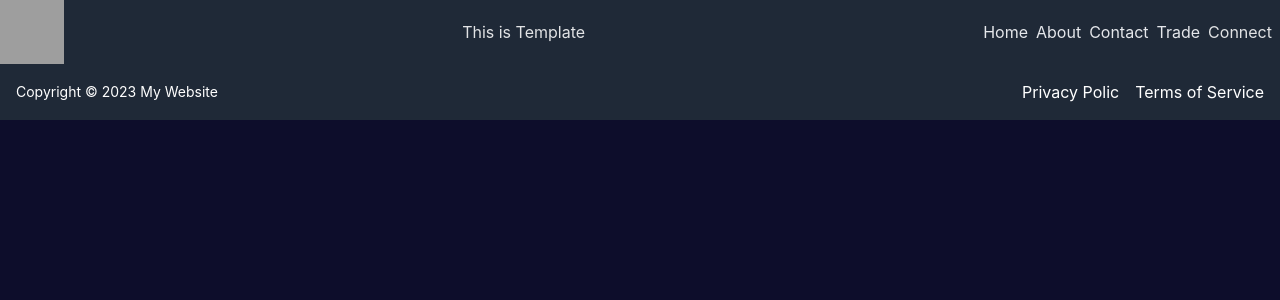
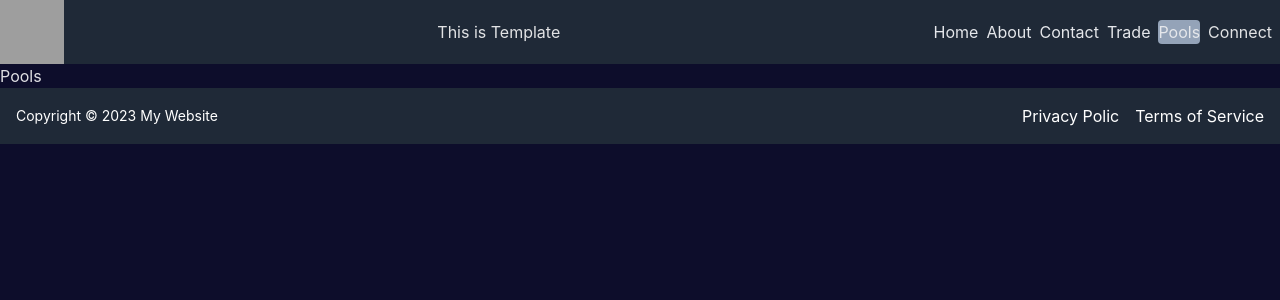
Before and after one commit to Block-Chain-Valley/boiler-jiho, a React (Vite) app in the folder frontend/: page /pools in a window 1280 px wide. Shown: the top 300 px of the page. Built offline with nearby package versions, Linux system fonts and the light colour scheme; grey boxes are pictures that could not be loaded.

Commit message:
update nav bar

```diff
--- a/frontend/src/App.tsx
+++ b/frontend/src/App.tsx
@@ -9,6 +9,7 @@ import Trade from "./pages/Trade";
 import ExchangePage from "./pages/Trade";
 import TradeBox from "./pages/Trade";
 import { useEffect } from "react";
+import Pools from "./pages/Pools";
 
 function App() {
   return (
@@ -19,6 +20,7 @@ function App() {
         <Route path="/about" element={<About />} />
         <Route path="/contact" element={<Contact />} />
         <Route path="/trade" element={<Trade />} />
+        <Route path="/pools" element={<Pools />} />
       </Routes>
       <Footer />
     </BrowserRouter>
--- a/frontend/src/components/NavBar.tsx
+++ b/frontend/src/components/NavBar.tsx
@@ -7,7 +7,7 @@ function NavBar() {
   const [mobileMenuOpen, setMobileMenuOpen] = useState(false);
   const location = useLocation();
 
-  const {account, chainId, connect, disconnect} = useConnectWallet();
+  const { account, chainId, connect, disconnect } = useConnectWallet();
 
   return (
     <header className="flex  items-center">
@@ -63,6 +63,15 @@ function NavBar() {
           >
             Trade
           </Link>
+          <Link
+            to="/pools"
+            className={`flex  md:inline-block md:mt-0 text-gray-200 hover:text-white mr-2 max-md:m-2
+            ${location.pathname === "/pools" ? "bg-slate-400 rounded" : ""}
+            `}
+            onClick={() => setMobileMenuOpen(false)}
+          >
+            Pools
+          </Link>
           {account ? (
             <div className="flex items-center">
               <div className="mr-2 max-md:hidden">
--- /dev/null
+++ b/frontend/src/pages/Pools.tsx
@@ -0,0 +1,7 @@
+import React from "react";
+
+function Pools() {
+  return <div>Pools</div>;
+}
+
+export default Pools;
```
Also changed, not shown: frontend/src/images/Btc.png (added), frontend/src/images/Eth.png (added).
